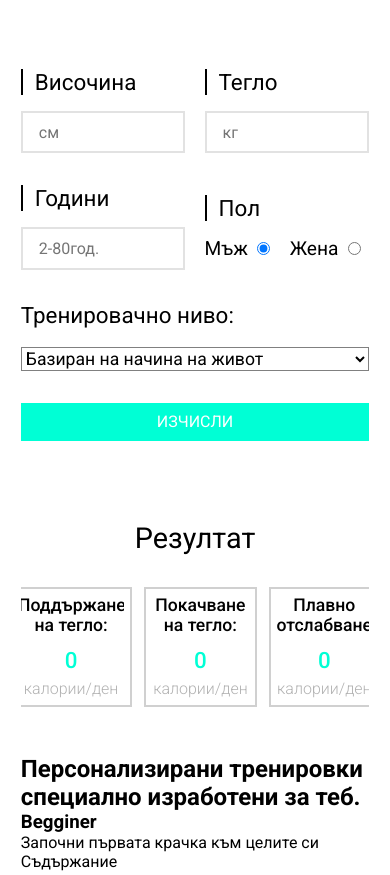
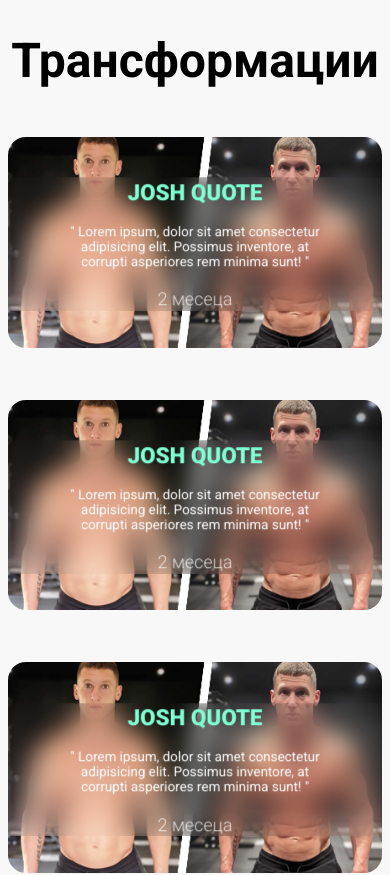
Before and after one commit to TasimDev/Erzin-Ehliman---Personal-Trainer, a Next.js app in the folder frontend_next/: page / in a window 390 px wide. Shown: the part 4760-5635 px from the top of the page. Built offline with nearby package versions, Linux system fonts and the light colour scheme.

Commit message:
clients done

```diff
--- a/frontend_next/components/Calcolator/Calcolator.jsx
+++ b/frontend_next/components/Calcolator/Calcolator.jsx
@@ -1,6 +1,6 @@
 
 'use client'
-import { useState} from 'react';
+import { useState } from 'react';
 
 const Calcolator = () => {
 
@@ -59,7 +59,7 @@ const Calcolator = () => {
   return (
     <section id="calcolator">
       <div className="title">
-          <h2>Калориен Калколатор</h2>
+        <h2>Калориен Калкулатор</h2>
 
       </div>
       <div className="container">
@@ -69,17 +69,17 @@ const Calcolator = () => {
             <div className='form-section'>
               <div className="form-input">
                 <label htmlFor="height" className='label-title'>Височина</label>
-                <input type="text" name="height" id="height" placeholder='см' required value={height} onChange={(e) => setHeight(e.target.value)}/>
+                <input type="text" name="height" id="height" placeholder='см' required value={height} onChange={(e) => setHeight(e.target.value)} />
               </div>
               <div className="form-input">
                 <label htmlFor="wight" className='label-title'>Тегло</label>
-                <input type="text" name="wight" id="weight" placeholder='кг' required value={weight} onChange={(e) => setWeight(e.target.value)}/>
+                <input type="text" name="wight" id="weight" placeholder='кг' required value={weight} onChange={(e) => setWeight(e.target.value)} />
               </div>
             </div>
             <div className='form-section'>
               <div className="form-input">
                 <label htmlFor="year" className='label-title'>Години</label>
-                <input type="number" name="year" id="year" placeholder='2-80год.' required value={age} onChange={(e) => setAge(e.target.value)}/>
+                <input type="number" name="year" id="year" placeholder='2-80год.' required value={age} onChange={(e) => setAge(e.target.value)} />
               </div>
               <div className="form-input">
                 <label className='label-title'>Пол</label>
@@ -92,7 +92,7 @@ const Calcolator = () => {
                   <div className="radio-div">
                     <label htmlFor="female">Жена</label>
                     <input type="radio" name="sex" id="female" value='female' required checked={gender === 'female'}
-            onChange={() => setGender('female')}/>
+                      onChange={() => setGender('female')} />
                   </div>
                 </div>
               </div>
--- a/frontend_next/components/Clients/Clients.jsx
+++ b/frontend_next/components/Clients/Clients.jsx
@@ -3,9 +3,51 @@
 const Clients = () => {
   return (
     <section id="clients">
-      <ul className="clients-items">
-
-      </ul>
+      <div className="title">
+        <h2>Трансформации</h2>
+      </div>
+      <div className="clients-items">
+        <div className="client-item">
+          <img src="/assets/trandormation.jpg" alt="tranfprmation" />
+          <div className="info">
+            <div className="name">Josh Quote</div>
+            <div className="tesominal">
+              "  Lorem ipsum, dolor sit amet consectetur adipisicing elit. Possimus inventore, at corrupti asperiores rem minima sunt! "
+            </div>
+            <span className="transformation">2 месеца</span>
+          </div>
+        </div>
+        <div className="client-item">
+          <img src="/assets/trandormation.jpg" alt="tranfprmation" />
+          <div className="info">
+            <div className="name">Josh Quote</div>
+            <div className="tesominal">
+              "  Lorem ipsum, dolor sit amet consectetur adipisicing elit. Possimus inventore, at corrupti asperiores rem minima sunt! "
+            </div>
+            <span className="transformation">2 месеца</span>
+          </div>
+        </div>
+        <div className="client-item">
+          <img src="/assets/trandormation.jpg" alt="tranfprmation" />
+          <div className="info">
+            <div className="name">Josh Quote</div>
+            <div className="tesominal">
+              " Lorem ipsum, dolor sit amet consectetur adipisicing elit. Possimus inventore, at corrupti asperiores rem minima sunt! "
+            </div>
+            <span className="transformation">2 месеца</span>
+          </div>
+        </div>
+        <div className="client-item">
+          <img src="/assets/trandormation.jpg" alt="tranfprmation" />
+          <div className="info">
+            <div className="name">Josh Quote</div>
+            <div className="tesominal">
+              " Lorem ipsum, dolor sit amet consectetur adipisicing elit. Possimus inventore, at corrupti asperiores rem minima sunt! "
+            </div>
+            <span className="transformation">2 месеца</span>
+          </div>
+        </div>
+      </div>
     </section>
   )
 }
--- a/frontend_next/components/Clients/_clients.scss
+++ b/frontend_next/components/Clients/_clients.scss
@@ -1 +1,103 @@
 /*=======================clients========================*/
+#clients {
+    margin: 10rem 0rem;
+    padding: 3rem 0rem;
+    background: #F7F8F7;
+
+    .title {
+        width: 100%;
+        font-size: 2rem;
+        text-align: center;
+        margin-bottom: 3rem;
+    }
+
+    .clients-items {
+
+        display: flex;
+        flex-wrap: wrap;
+        gap: 3rem;
+        align-items: center;
+        justify-content: center;
+
+
+        .client-item {
+            position: relative;
+            width: 40%;
+            border-radius: 20px;
+            height: 100%;
+            overflow: visible;
+
+            @media screen and (max-width: 1500px) {
+                width: 60%;
+            }
+
+            @media screen and (max-width: 1000px) {
+                width: 80%;
+            }
+
+            @media screen and (max-width: 790px) {
+                width: 96%;
+            }
+
+            img {
+                width: 100%;
+                border-radius: 18px;
+            }
+
+            &:hover {
+                .info {
+                    opacity: 0;
+                }
+            }
+
+            .info {
+                text-align: center;
+                position: absolute;
+                top: 50%;
+                left: 50%;
+                transform: translate(-50%, -50%);
+                font-size: 2rem;
+
+                backdrop-filter: blur(13px);
+                width: 100%;
+                padding: 1.3rem 0rem;
+                display: flex;
+                flex-direction: column;
+                grid-area: 3px;
+                transition: all .3s ease-in-out;
+                cursor: default;
+                gap: 1.2rem;
+                display: flex;
+                align-items: center;
+                justify-content: center;
+
+
+                @media screen and (max-width: 600px) {
+                    font-size: 1.4rem;
+                    padding: .1rem;
+                }
+
+                .name {
+                    text-transform: uppercase;
+                    font-weight: 800;
+                    color: #fff;
+                    color: aquamarine;
+
+                }
+
+                .tesominal {
+                    width: 70%;
+                    font-size: .6em;
+                    color: #fff;
+
+                }
+
+                .transformation {
+                    color: rgba(255, 255, 255, 0.774);
+                    font-weight: 300;
+                    font-size: .8em;
+                }
+            }
+        }
+    }
+}
--- a/frontend_next/styles/style.css
+++ b/frontend_next/styles/style.css
@@ -589,6 +589,97 @@ a {
 }
 
 /*=======================clients========================*/
+#clients {
+  margin: 10rem 0rem;
+  padding: 3rem 0rem;
+  background: #F7F8F7;
+}
+#clients .title {
+  width: 100%;
+  font-size: 2rem;
+  text-align: center;
+  margin-bottom: 3rem;
+}
+#clients .clients-items {
+  display: flex;
+  flex-wrap: wrap;
+  gap: 3rem;
+  align-items: center;
+  justify-content: center;
+}
+#clients .clients-items .client-item {
+  position: relative;
+  width: 40%;
+  border-radius: 20px;
+  height: 100%;
+  overflow: visible;
+}
+@media screen and (max-width: 1500px) {
+  #clients .clients-items .client-item {
+    width: 60%;
+  }
+}
+@media screen and (max-width: 1000px) {
+  #clients .clients-items .client-item {
+    width: 80%;
+  }
+}
+@media screen and (max-width: 790px) {
+  #clients .clients-items .client-item {
+    width: 96%;
+  }
+}
+#clients .clients-items .client-item img {
+  width: 100%;
+  border-radius: 18px;
+}
+#clients .clients-items .client-item:hover .info {
+  opacity: 0;
+}
+#clients .clients-items .client-item .info {
+  text-align: center;
+  position: absolute;
+  top: 50%;
+  left: 50%;
+  transform: translate(-50%, -50%);
+  font-size: 2rem;
+  -webkit-backdrop-filter: blur(13px);
+          backdrop-filter: blur(13px);
+  width: 100%;
+  padding: 1.3rem 0rem;
+  display: flex;
+  flex-direction: column;
+  grid-area: 3px;
+  transition: all 0.3s ease-in-out;
+  cursor: default;
+  gap: 1.2rem;
+  display: flex;
+  align-items: center;
+  justify-content: center;
+}
+@media screen and (max-width: 600px) {
+  #clients .clients-items .client-item .info {
+    font-size: 1.4rem;
+    padding: 0.1rem;
+  }
+}
+#clients .clients-items .client-item .info .name {
+  text-transform: uppercase;
+  font-weight: 800;
+  color: #fff;
+  color: aquamarine;
+}
+#clients .clients-items .client-item .info .tesominal {
+  width: 70%;
+  font-size: 0.6em;
+  color: #fff;
+}
+#clients .clients-items .client-item .info .transformation {
+  color: rgba(255, 255, 255, 0.774);
+  font-weight: 300;
+  font-size: 0.8em;
+}
+
 /*==========Footer===========*/
 #footer {
   padding: 6rem 0rem;
```
Also changed, not shown: frontend_next/public/assets/trandormation.jpg (added), 1 other file (tests, documents, lock files or other folders). Lines whose indentation alone changed are shown as unchanged.
